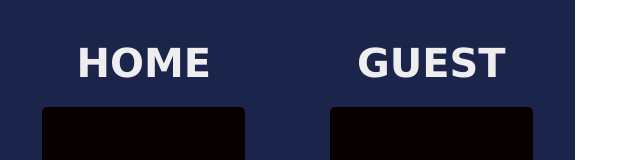
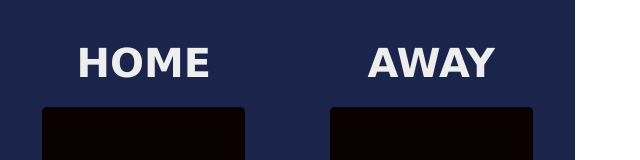
Before and after one commit to Tey055/scoreboard, a plain HTML site: page index.html in a window 1280 px wide. Shown: the top 160 px of the page, without its empty margins (0-640 px from the left). Drawn offline with Linux system fonts and the light colour scheme.

Commit message:
name change
changed guest to away

```diff
--- a/index.html
+++ b/index.html
@@ -13,7 +13,7 @@
                     <button class="btn" id="home-btn" onclick="threePointHome()">+3</button>
                 </div>
                 <div>
-                    <h3 class="header">GUEST</h3>
+                    <h3 class="header">AWAY</h3>
                     <p class="score" id="guest-score">0</p>
                     <button class="btn" id="guest-btn" onclick="onePointGuest()">+1</button>
                     <button class="btn" id="guest-btn" onclick="twoPointGuest()">+2</button>
```
